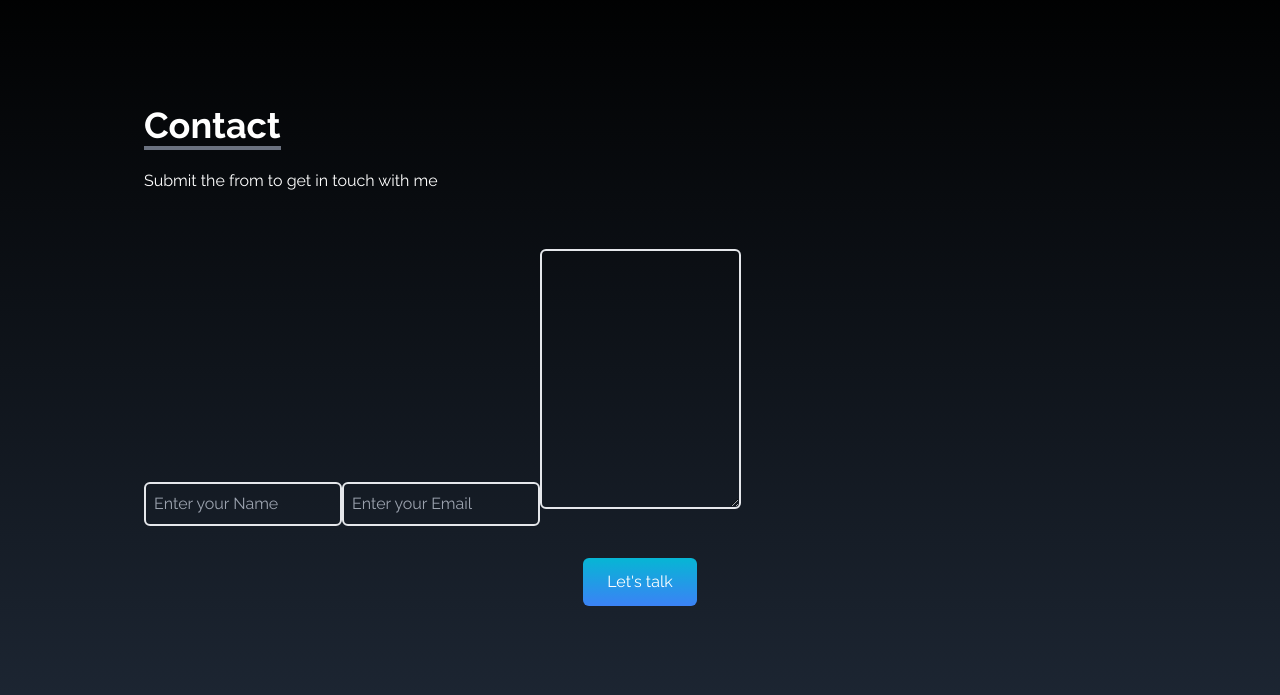
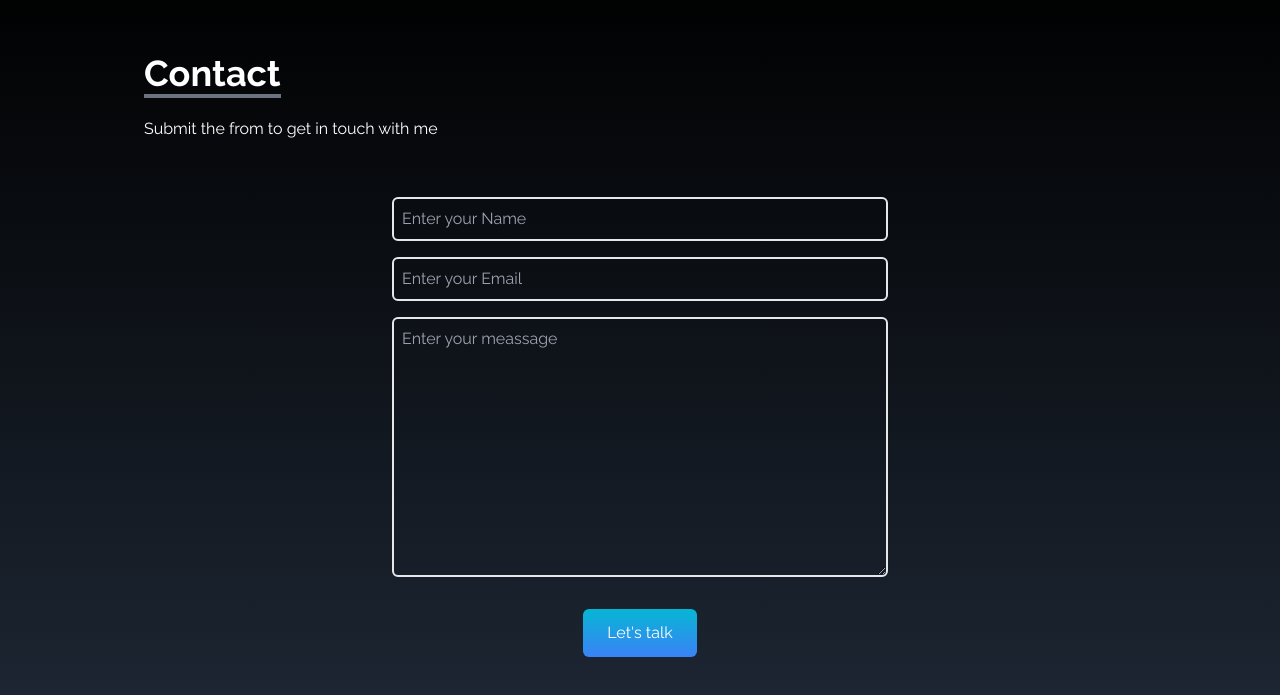
Before and after one commit to adilraees786/My-Portfolio-, a React (Vite) app: page / in a window 1280 px wide. Shown: the part 3229-3924 px from the top of the page. Built offline with nearby package versions, Linux system fonts and the light colour scheme.

Commit message:
completing styling of contact page

```diff
--- a/src/components/Contact.jsx
+++ b/src/components/Contact.jsx
@@ -15,8 +15,9 @@ import React from 'react'
 
             <p className=' py-6'>Submit the from to get in touch with me</p>
         </div>
-<div>
-    <form action="">
+<div className=' flex justify-center items-center'>
+    <form action="" className=' flex flex-col w-full md:w-1/2
+    '>
         <input type="text" name="name"
          placeholder="Enter your Name"
          className=' p-2 bg-transparent border-2 rounded-md
@@ -24,10 +25,12 @@ import React from 'react'
 
         <input type="email" name="email"
          placeholder="Enter your Email"
-         className=' p-2 bg-transparent border-2 rounded-md
+         className=' my-4 p-2 bg-transparent border-2 rounded-md
          text-white focus:outline-none' />
 
-         <textarea name="message" rows="10" className=' p-2
+         <textarea name="message" rows="10"
+         placeholder="Enter your meassage"
+         className=' p-2
         bg-transparent border-2 rounded-md text-white focus:outline-none '>
          </textarea>
 
```
